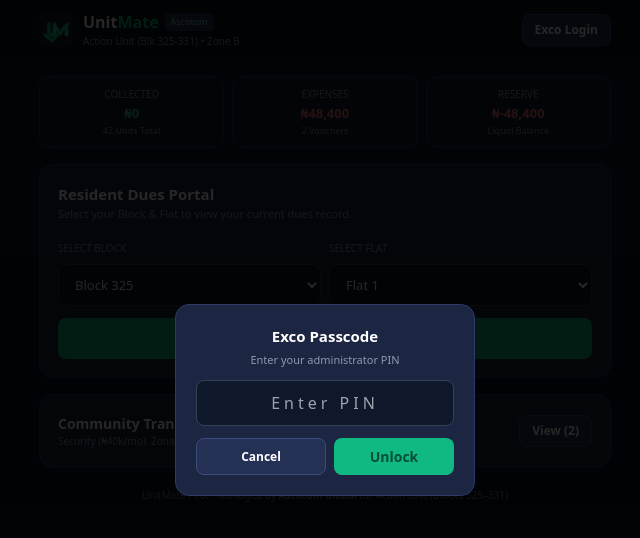
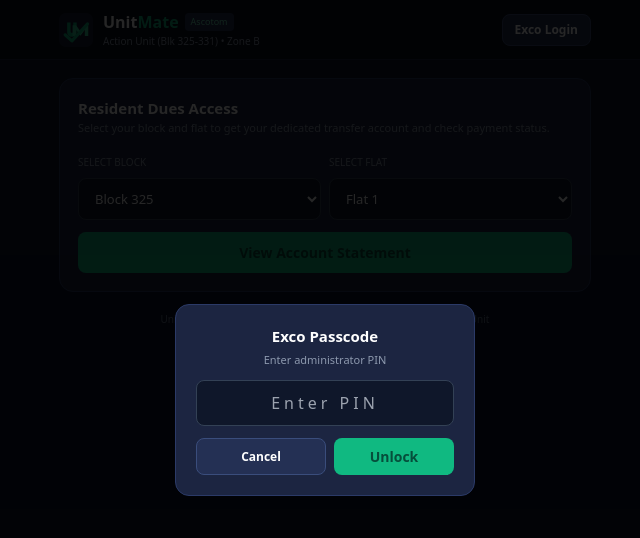
Before and after one commit to ascotomglobal/unitmate-app, a Next.js app: page / in a window 1280 px wide. Both pictures are taken after a click on the button "Exco Login". Shown: the top 538 px of the page, without its empty margins (315-955 px from the left). Built offline with nearby package versions, Linux system fonts and the light colour scheme.

Commit message:
Update page.tsx

```diff
--- a/app/page.tsx
+++ b/app/page.tsx
@@ -5,6 +5,8 @@
 interface UnitRecord {
   block: number;
   flat: number;
+  residentName: string;
+  phone: string;
   paid: number;
   lastPaymentDate?: string;
 }
@@ -21,7 +23,7 @@
 const FLATS_PER_BLOCK = 6;
 const MONTHLY_RATE = 2000;
 const MONTHS_COUNT = 7; // Oct 2025 - Apr 2026
-const TARGET_PER_FLAT = MONTHLY_RATE * MONTHS_COUNT; // 14,000
+const TARGET_PER_FLAT = MONTHLY_RATE * MONTHS_COUNT; // ₦14,000
 
 export default function Home() {
   const [units, setUnits] = useState<Record<string, UnitRecord>>({});
@@ -32,18 +34,25 @@
 
   const [selectedBlock, setSelectedBlock] = useState('325');
   const [selectedFlat, setSelectedFlat] = useState('1');
-  const [activeUnit, setActiveUnit] = useState<any>(null);
-  const [showLedger, setShowLedger] = useState(false);
+  const [activeUnit, setActiveUnit] = useState<UnitRecord | null>(null);
+
+  // Exco Authentication State
   const [isExco, setIsExco] = useState(false);
   const [showPinModal, setShowPinModal] = useState(false);
   const [pinInput, setPinInput] = useState('');
-  const [editAmount, setEditAmount] = useState('');
+
+  // Exco Editor Inputs
+  const [editName, setEditName] = useState('');
+  const [editPhone, setEditPhone] = useState('');
+  const [editPaidAmount, setEditPaidAmount] = useState('');
+
+  // Expense Inputs
   const [newExpenseTitle, setNewExpenseTitle] = useState('');
   const [newExpenseAmount, setNewExpenseAmount] = useState('');
   const [newExpenseCat, setNewExpenseCat] = useState('Security');
+
   const [copied, setCopied] = useState(false);
 
-  // Initialize or load all 42 flats
   useEffect(() => {
     const savedUnits = localStorage.getItem('unitmate_units');
     const savedOutflows = localStorage.getItem('unitmate_outflows');
@@ -54,7 +63,13 @@
       const initial: Record<string, UnitRecord> = {};
       DEFAULT_BLOCKS.forEach(b => {
         for (let f = 1; f <= FLATS_PER_BLOCK; f++) {
-          initial[`${b}-${f}`] = { block: b, flat: f, paid: 0 };
+          initial[`${b}-${f}`] = {
+            block: b,
+            flat: f,
+            residentName: f === 1 && b === 325 ? 'Mr. Adebayo' : 'Occupant',
+            phone: '',
+            paid: 0
+          };
         }
       });
       setUnits(initial);
@@ -76,36 +91,36 @@
     localStorage.setItem('unitmate_outflows', JSON.stringify(updated));
   };
 
-  // Lookup Unit
   const handleLookup = () => {
     const key = `${selectedBlock}-${selectedFlat}`;
-    const record = units[key] || { block: Number(selectedBlock), flat: Number(selectedFlat), paid: 0 };
+    const record = units[key] || { block: Number(selectedBlock), flat: Number(selectedFlat), residentName: 'Occupant', phone: '', paid: 0 };
     setActiveUnit(record);
+    setEditName(record.residentName || '');
+    setEditPhone(record.phone || '');
+    setEditPaidAmount(record.paid.toString());
   };
 
-  // Exco Updates Payment for a Flat
-  const handleUpdatePayment = (e: React.FormEvent) => {
+  const handleSaveFlatDetails = (e: React.FormEvent) => {
     e.preventDefault();
     if (!activeUnit) return;
     const key = `${activeUnit.block}-${activeUnit.flat}`;
-    const amt = Number(editAmount);
-    if (isNaN(amt) || amt < 0) return alert('Enter a valid amount');
+    const amt = Number(editPaidAmount);
 
     const updated = {
       ...units,
       [key]: {
         ...units[key],
-        paid: amt,
+        residentName: editName.trim() || 'Occupant',
+        phone: editPhone.trim(),
+        paid: isNaN(amt) ? 0 : amt,
         lastPaymentDate: new Date().toISOString().split('T')[0]
       }
     };
     saveUnits(updated);
     setActiveUnit(updated[key]);
-    setEditAmount('');
-    alert(`Updated Block ${activeUnit.block}, Flat ${activeUnit.flat} to ₦${amt.toLocaleString()}`);
+    alert(`Updated details for Block ${activeUnit.block}, Flat ${activeUnit.flat}`);
   };
 
-  // Exco Adds New Outflow Voucher
   const handleAddExpense = (e: React.FormEvent) => {
     e.preventDefault();
     const amt = Number(newExpenseAmount);
@@ -118,14 +133,12 @@
       date: new Date().toISOString().split('T')[0],
       amount: amt
     };
-    const updated = [newEntry, ...outflows];
-    saveOutflows(updated);
+    saveOutflows([newEntry, ...outflows]);
     setNewExpenseTitle('');
     setNewExpenseAmount('');
     alert('Expense recorded successfully');
   };
 
-  // Financial Calculations
   const totalInflows = Object.values(units).reduce((acc, curr) => acc + (curr.paid || 0), 0);
   const totalOutflows = outflows.reduce((acc, curr) => acc + curr.amount, 0);
   const liquidReserve = totalInflows - totalOutflows;
@@ -134,22 +147,20 @@
     <div style={{ minHeight: '100vh', backgroundColor: '#0B132B', color: '#E0E1DD', fontFamily: 'system-ui, sans-serif' }}>
       <style>{`
         * { box-sizing: border-box; margin: 0; padding: 0; }
-        .container { max-width: 600px; margin: 0 auto; padding: 16px 14px 60px; }
+        .container { max-width: 560px; margin: 0 auto; padding: 18px 14px 60px; }
         .card { background: #1C2541; border: 1px solid #2B3A67; border-radius: 14px; padding: 18px; margin-bottom: 16px; }
         .nav-btn { background: #243054; border: 1px solid #3A4D7C; color: #fff; padding: 6px 12px; border-radius: 8px; font-size: 12px; font-weight: 600; cursor: pointer; }
         .btn-emerald { background: #10B981; border: none; color: #064E3B; font-weight: 700; padding: 10px 16px; border-radius: 8px; cursor: pointer; width: 100%; font-size: 14px; }
         select, input { width: 100%; background: #0F172A; border: 1px solid #334155; color: #fff; padding: 10px 12px; border-radius: 8px; font-size: 13px; outline: none; margin-top: 6px; }
-        .stat-grid { display: grid; grid-template-columns: repeat(3, 1fr); gap: 8px; margin-bottom: 16px; }
-        .stat-card { background: #151D35; border: 1px solid #253359; border-radius: 10px; padding: 10px; text-align: center; }
         .badge { display: inline-block; padding: 3px 8px; border-radius: 12px; font-size: 11px; font-weight: 700; }
         .badge-green { background: rgba(16, 185, 129, 0.15); color: #34D399; border: 1px solid rgba(16, 185, 129, 0.4); }
         .badge-amber { background: rgba(245, 158, 11, 0.15); color: #FBBF24; border: 1px solid rgba(245, 158, 11, 0.4); }
         .badge-red { background: rgba(239, 68, 68, 0.15); color: #F87171; border: 1px solid rgba(239, 68, 68, 0.4); }
       `}</style>
 
-      {/* Header */}
+      {/* Top Bar */}
       <header style={{ backgroundColor: '#090D1C', borderBottom: '1px solid #1C2541', position: 'sticky', top: 0, zIndex: 20 }}>
-        <div style={{ maxWidth: '600px', margin: '0 auto', padding: '10px 14px', display: 'flex', alignItems: 'center', justifyContent: 'space-between' }}>
+        <div style={{ maxWidth: '560px', margin: '0 auto', padding: '10px 14px', display: 'flex', alignItems: 'center', justifyContent: 'space-between' }}>
           <div style={{ display: 'flex', alignItems: 'center', gap: '10px' }}>
             <svg width="34" height="34" viewBox="0 0 100 100" fill="none">
               <rect width="100" height="100" rx="20" fill="#151D35" />
@@ -166,35 +177,19 @@
             </div>
           </div>
           <button className="nav-btn" onClick={() => isExco ? setIsExco(false) : setShowPinModal(true)}>
-            {isExco ? 'Exit Admin' : 'Exco Login'}
+            {isExco ? 'Exit Exco' : 'Exco Login'}
           </button>
         </div>
       </header>
 
       <div className="container">
-        {/* Estate Dashboard Metrics */}
-        <div className="stat-grid">
-          <div className="stat-card">
-            <div style={{ fontSize: '10px', color: '#8D99AE', textTransform: 'uppercase' }}>Collected</div>
-            <div style={{ fontSize: '13px', fontWeight: '800', color: '#34D399', marginTop: '2px' }}>₦{totalInflows.toLocaleString()}</div>
-            <div style={{ fontSize: '9px', color: '#8D99AE' }}>42 Units Total</div>
-          </div>
-          <div className="stat-card">
-            <div style={{ fontSize: '10px', color: '#8D99AE', textTransform: 'uppercase' }}>Expenses</div>
-            <div style={{ fontSize: '13px', fontWeight: '800', color: '#F87171', marginTop: '2px' }}>₦{totalOutflows.toLocaleString()}</div>
-            <div style={{ fontSize: '9px', color: '#8D99AE' }}>{outflows.length} Vouchers</div>
-          </div>
-          <div className="stat-card">
-            <div style={{ fontSize: '10px', color: '#8D99AE', textTransform: 'uppercase' }}>Reserve</div>
-            <div style={{ fontSize: '13px', fontWeight: '800', color: liquidReserve >= 0 ? '#38BDF8' : '#F87171', marginTop: '2px' }}>₦{liquidReserve.toLocaleString()}</div>
-            <div style={{ fontSize: '9px', color: '#8D99AE' }}>Liquid Balance</div>
-          </div>
-        </div>
 
-        {/* Resident Unit Portal */}
+        {/* Resident Unit Portal (Clean Public Landing) */}
         <div className="card">
-          <h2 style={{ fontSize: '15px', fontWeight: 700, color: '#fff' }}>Resident Dues Portal</h2>
-          <p style={{ fontSize: '11px', color: '#8D99AE', marginBottom: '12px' }}>Select your Block & Flat to view your current dues record.</p>
+          <h2 style={{ fontSize: '15px', fontWeight: 700, color: '#fff' }}>Resident Dues Access</h2>
+          <p style={{ fontSize: '11px', color: '#8D99AE', marginBottom: '12px' }}>
+            Select your block and flat to get your dedicated transfer account and check payment status.
+          </p>
 
           <div style={{ display: 'grid', gridTemplateColumns: '1fr 1fr', gap: '8px' }}>
             <div>
@@ -222,7 +217,10 @@
           {activeUnit && (
             <div style={{ marginTop: '16px', paddingTop: '14px', borderTop: '1px solid #2B3A67' }}>
               <div style={{ display: 'flex', justifyContent: 'space-between', alignItems: 'center' }}>
+                <div>
                   <h3 style={{ fontSize: '15px', fontWeight: 800, color: '#fff' }}>Block {activeUnit.block}, Flat {activeUnit.flat}</h3>
+                  <p style={{ fontSize: '11px', color: '#8D99AE' }}>Resident: <strong style={{ color: '#E2E8F0' }}>{activeUnit.residentName}</strong></p>
+                </div>
                 <span className={`badge ${
                   activeUnit.paid >= TARGET_PER_FLAT ? 'badge-green' : activeUnit.paid > 0 ? 'badge-amber' : 'badge-red'
                 }`}>
@@ -230,18 +228,27 @@
                 </span>
               </div>
 
-              {/* Dedicated Virtual Account */}
+              {/* Dedicated Inflow Virtual Account */}
               <div style={{ background: '#0F172A', borderRadius: '10px', padding: '12px', margin: '12px 0', border: '1px solid #1E293B' }}>
-                <div style={{ fontSize: '10px', color: '#8D99AE', textTransform: 'uppercase' }}>Dedicated Inflow Account (Monnify)</div>
+                <div style={{ fontSize: '10px', color: '#8D99AE', textTransform: 'uppercase' }}>Transfer Dues via Mobile Banking</div>
                 <div style={{ display: 'flex', justifyContent: 'space-between', alignItems: 'center', marginTop: '4px' }}>
                   <span style={{ fontSize: '18px', fontWeight: 800, color: '#34D399', letterSpacing: '1px', fontFamily: 'monospace' }}>
                     9928{activeUnit.block}{activeUnit.flat}
                   </span>
-                  <button onClick={() => { navigator.clipboard.writeText(`9928${activeUnit.block}${activeUnit.flat}`); setCopied(true); setTimeout(() => setCopied(false), 2000); }} style={{ background: '#1E293B', border: '1px solid #334155', color: '#fff', padding: '4px 8px', borderRadius: '6px', fontSize: '11px', cursor: 'pointer' }}>
+                  <button
+                    onClick={() => {
+                      navigator.clipboard.writeText(`9928${activeUnit.block}${activeUnit.flat}`);
+                      setCopied(true);
+                      setTimeout(() => setCopied(false), 2000);
+                    }}
+                    style={{ background: '#1E293B', border: '1px solid #334155', color: '#fff', padding: '4px 8px', borderRadius: '6px', fontSize: '11px', cursor: 'pointer' }}
+                  >
                     {copied ? 'Copied' : 'Copy'}
                   </button>
                 </div>
-                <p style={{ fontSize: '10px', color: '#8D99AE', marginTop: '4px' }}>Wema Bank • UnitMate - Blk {activeUnit.block} Flt {activeUnit.flat}</p>
+                <p style={{ fontSize: '10px', color: '#8D99AE', marginTop: '4px' }}>
+                  Wema Bank (Monnify) • UnitMate - Blk {activeUnit.block} Flt {activeUnit.flat}
+                </p>
               </div>
 
               <div style={{ display: 'grid', gridTemplateColumns: 'repeat(3, 1fr)', gap: '6px', textAlign: 'center' }}>
@@ -250,7 +257,7 @@
                   <div style={{ fontSize: '12px', fontWeight: 700, color: '#fff' }}>₦{TARGET_PER_FLAT.toLocaleString()}</div>
                 </div>
                 <div style={{ background: '#151D35', padding: '8px', borderRadius: '6px' }}>
-                  <div style={{ fontSize: '9px', color: '#8D99AE' }}>Total Paid</div>
+                  <div style={{ fontSize: '9px', color: '#8D99AE' }}>Paid</div>
                   <div style={{ fontSize: '12px', fontWeight: 700, color: '#34D399' }}>₦{(activeUnit.paid || 0).toLocaleString()}</div>
                 </div>
                 <div style={{ background: '#151D35', padding: '8px', borderRadius: '6px' }}>
@@ -258,64 +265,69 @@
                   <div style={{ fontSize: '12px', fontWeight: 700, color: '#F87171' }}>₦{Math.max(0, TARGET_PER_FLAT - (activeUnit.paid || 0)).toLocaleString()}</div>
                 </div>
               </div>
-
-              {/* In-App Exco Editor: Adjust payment on this flat directly */}
-              {isExco && (
-                <form onSubmit={handleUpdatePayment} style={{ marginTop: '14px', background: '#111827', padding: '12px', borderRadius: '8px', border: '1px dashed #10B981' }}>
-                  <span style={{ fontSize: '11px', fontWeight: 700, color: '#10B981' }}>ADMIN: Update Flat Payment Amount</span>
-                  <div style={{ display: 'flex', gap: '8px', marginTop: '6px' }}>
-                    <input
-                      type="number"
-                      placeholder="Enter new total paid (e.g. 14000)"
-                      value={editAmount}
-                      onChange={(e) => setEditAmount(e.target.value)}
-                      style={{ margin: 0 }}
-                    />
-                    <button type="submit" className="nav-btn" style={{ background: '#10B981', color: '#064E3B', fontWeight: 700 }}>
-                      Save
-                    </button>
-                  </div>
-                </form>
-              )}
             </div>
           )}
         </div>
 
-        {/* Collapsible Transparency Ledger */}
-        <div className="card">
-          <div style={{ display: 'flex', justifyContent: 'space-between', alignItems: 'center' }}>
-            <div>
-              <h2 style={{ fontSize: '14px', fontWeight: 700, color: '#fff' }}>Community Transparency Ledger</h2>
-              <p style={{ fontSize: '10px', color: '#8D99AE' }}>Security (₦40k/mo), Zonal Levy (₦8.4k/mo), and repairs</p>
-            </div>
-            <button className="nav-btn" onClick={() => setShowLedger(!showLedger)}>
-              {showLedger ? 'Hide' : `View (${outflows.length})`}
-            </button>
+        {/* EXCO ONLY: Master Financials, Resident Editor & Outflows */}
+        {isExco && (
+          <div style={{ marginTop: '24px' }}>
+            <div style={{ display: 'flex', alignItems: 'center', justifyContent: 'space-between', marginBottom: '10px' }}>
+              <span style={{ fontSize: '12px', fontWeight: 800, color: '#10B981', textTransform: 'uppercase', letterSpacing: '0.5px' }}>
+                Exco Administrative Suite
+              </span>
+              <span className="badge badge-green">Authorized</span>
             </div>
 
-          {showLedger && (
-            <div style={{ marginTop: '12px', borderTop: '1px solid #2B3A67', paddingTop: '10px' }}>
-              {outflows.map((v) => (
-                <div key={v.id} style={{ display: 'flex', justifyContent: 'space-between', alignItems: 'center', padding: '8px 0', borderBottom: '1px solid #253359' }}>
+            {/* Financial Overview Cards */}
+            <div style={{ display: 'grid', gridTemplateColumns: 'repeat(3, 1fr)', gap: '8px', marginBottom: '16px' }}>
+              <div style={{ background: '#151D35', border: '1px solid #253359', borderRadius: '10px', padding: '10px', textAlign: 'center' }}>
+                <div style={{ fontSize: '10px', color: '#8D99AE' }}>Collected</div>
+                <div style={{ fontSize: '13px', fontWeight: '800', color: '#34D399', marginTop: '2px' }}>₦{totalInflows.toLocaleString()}</div>
+              </div>
+              <div style={{ background: '#151D35', border: '1px solid #253359', borderRadius: '10px', padding: '10px', textAlign: 'center' }}>
+                <div style={{ fontSize: '10px', color: '#8D99AE' }}>Expenses</div>
+                <div style={{ fontSize: '13px', fontWeight: '800', color: '#F87171', marginTop: '2px' }}>₦{totalOutflows.toLocaleString()}</div>
+              </div>
+              <div style={{ background: '#151D35', border: '1px solid #253359', borderRadius: '10px', padding: '10px', textAlign: 'center' }}>
+                <div style={{ fontSize: '10px', color: '#8D99AE' }}>Reserve</div>
+                <div style={{ fontSize: '13px', fontWeight: '800', color: liquidReserve >= 0 ? '#38BDF8' : '#F87171', marginTop: '2px' }}>₦{liquidReserve.toLocaleString()}</div>
+              </div>
+            </div>
+
+            {/* Edit Resident Name & Amount */}
+            {activeUnit && (
+              <div className="card" style={{ border: '1px dashed #10B981' }}>
+                <h3 style={{ fontSize: '13px', fontWeight: 800, color: '#10B981', marginBottom: '8px' }}>
+                  Edit Block {activeUnit.block}, Flat {activeUnit.flat}
+                </h3>
+                <form onSubmit={handleSaveFlatDetails} style={{ display: 'flex', flexDirection: 'column', gap: '8px' }}>
                   <div>
-                    <div style={{ fontSize: '12px', fontWeight: 600, color: '#fff' }}>{v.title}</div>
-                    <div style={{ fontSize: '10px', color: '#8D99AE' }}>{v.category} • {v.date}</div>
+                    <label style={{ fontSize: '10px', color: '#8D99AE' }}>Resident Full Name</label>
+                    <input type="text" placeholder="e.g. Mr. Babatunde Adebayo" value={editName} onChange={(e) => setEditName(e.target.value)} />
                   </div>
-                  <div style={{ fontSize: '12px', fontWeight: 700, color: '#F87171' }}>-₦{v.amount.toLocaleString()}</div>
+                  <div style={{ display: 'grid', gridTemplateColumns: '1fr 1fr', gap: '8px' }}>
+                    <div>
+                      <label style={{ fontSize: '10px', color: '#8D99AE' }}>Phone Number</label>
+                      <input type="tel" placeholder="080..." value={editPhone} onChange={(e) => setEditPhone(e.target.value)} />
                     </div>
-              ))}
+                    <div>
+                      <label style={{ fontSize: '10px', color: '#8D99AE' }}>Total Paid (₦)</label>
+                      <input type="number" placeholder="14000" value={editPaidAmount} onChange={(e) => setEditPaidAmount(e.target.value)} />
+                    </div>
+                  </div>
+                  <button type="submit" className="btn-emerald" style={{ marginTop: '4px' }}>Save Flat Changes</button>
+                </form>
               </div>
             )}
-        </div>
 
-        {/* Exco Admin Expense Entry */}
-        {isExco && (
-          <div className="card" style={{ border: '1px solid #10B981' }}>
-            <h3 style={{ fontSize: '14px', fontWeight: 700, color: '#10B981', marginBottom: '8px' }}>ADMIN: Log New Estate Outflow</h3>
+            {/* Expense Management */}
+            <div className="card">
+              <h3 style={{ fontSize: '13px', fontWeight: 800, color: '#fff', marginBottom: '8px' }}>Add Outflow Voucher</h3>
               <form onSubmit={handleAddExpense} style={{ display: 'flex', flexDirection: 'column', gap: '8px' }}>
                 <input
                   type="text"
-                placeholder="Expense Description (e.g. Nov Security Allowance)"
+                  placeholder="Expense (e.g. Security Allowances - Nov)"
                   value={newExpenseTitle}
                   onChange={(e) => setNewExpenseTitle(e.target.value)}
                 />
@@ -327,29 +339,48 @@
                     onChange={(e) => setNewExpenseAmount(e.target.value)}
                   />
                   <select value={newExpenseCat} onChange={(e) => setNewExpenseCat(e.target.value)}>
-                  <option value="Security">Security</option>
-                  <option value="Zonal Dues">Zonal Dues</option>
+                    <option value="Security">Security (₦40k/mo)</option>
+                    <option value="Zonal Dues">Zonal Dues (₦8.4k/mo)</option>
                     <option value="Sanitation">Sanitation</option>
                     <option value="Maintenance">Maintenance</option>
-                  <option value="UnitMate Fee">UnitMate Admin Fee</option>
+                    <option value="UnitMate Fee">UnitMate Admin Retainer</option>
                   </select>
                 </div>
-              <button type="submit" className="btn-emerald" style={{ marginTop: '6px' }}>Add Outflow Voucher</button>
+                <button type="submit" className="nav-btn" style={{ background: '#2563EB', borderColor: '#3B82F6', padding: '10px' }}>
+                  Log Verified Expense
+                </button>
               </form>
+
+              {/* Expense Ledger */}
+              <div style={{ marginTop: '16px', borderTop: '1px solid #2B3A67', paddingTop: '10px' }}>
+                <span style={{ fontSize: '11px', color: '#8D99AE', textTransform: 'uppercase', fontWeight: 700 }}>Recorded Outflows ({outflows.length})</span>
+                <div style={{ marginTop: '8px' }}>
+                  {outflows.map((v) => (
+                    <div key={v.id} style={{ display: 'flex', justifyContent: 'space-between', alignItems: 'center', padding: '8px 0', borderBottom: '1px solid #253359' }}>
+                      <div>
+                        <div style={{ fontSize: '12px', fontWeight: 600, color: '#fff' }}>{v.title}</div>
+                        <div style={{ fontSize: '10px', color: '#8D99AE' }}>{v.category} • {v.date}</div>
+                      </div>
+                      <div style={{ fontSize: '12px', fontWeight: 700, color: '#F87171' }}>-₦{v.amount.toLocaleString()}</div>
+                    </div>
+                  ))}
+                </div>
+              </div>
+            </div>
           </div>
         )}
 
         <footer style={{ textAlign: 'center', fontSize: '10px', color: '#64748B', marginTop: '20px' }}>
-          UnitMate Pilot • Managed by <strong>Ascotom Global</strong> for Action Unit (Blocks 325–331)
+          UnitMate Pilot • Operated by <strong>Ascotom Global Services</strong> for Action Unit
         </footer>
       </div>
 
-      {/* Exco Passcode Modal */}
+      {/* Exco PIN Modal */}
       {showPinModal && (
         <div style={{ position: 'fixed', inset: 0, backgroundColor: 'rgba(0,0,0,0.85)', display: 'flex', alignItems: 'center', justifyContent: 'center', padding: '16px', zIndex: 50 }}>
           <div style={{ background: '#1C2541', border: '1px solid #2B3A67', borderRadius: '14px', padding: '20px', maxWidth: '300px', width: '100%', textAlign: 'center' }}>
             <h3 style={{ fontSize: '15px', fontWeight: 700, color: '#fff' }}>Exco Passcode</h3>
-            <p style={{ fontSize: '11px', color: '#8D99AE', margin: '4px 0 12px' }}>Enter your administrator PIN</p>
+            <p style={{ fontSize: '11px', color: '#8D99AE', margin: '4px 0 12px' }}>Enter administrator PIN</p>
             <input
               type="password"
               maxLength={6}
```
Lines whose indentation alone changed are shown as unchanged.
